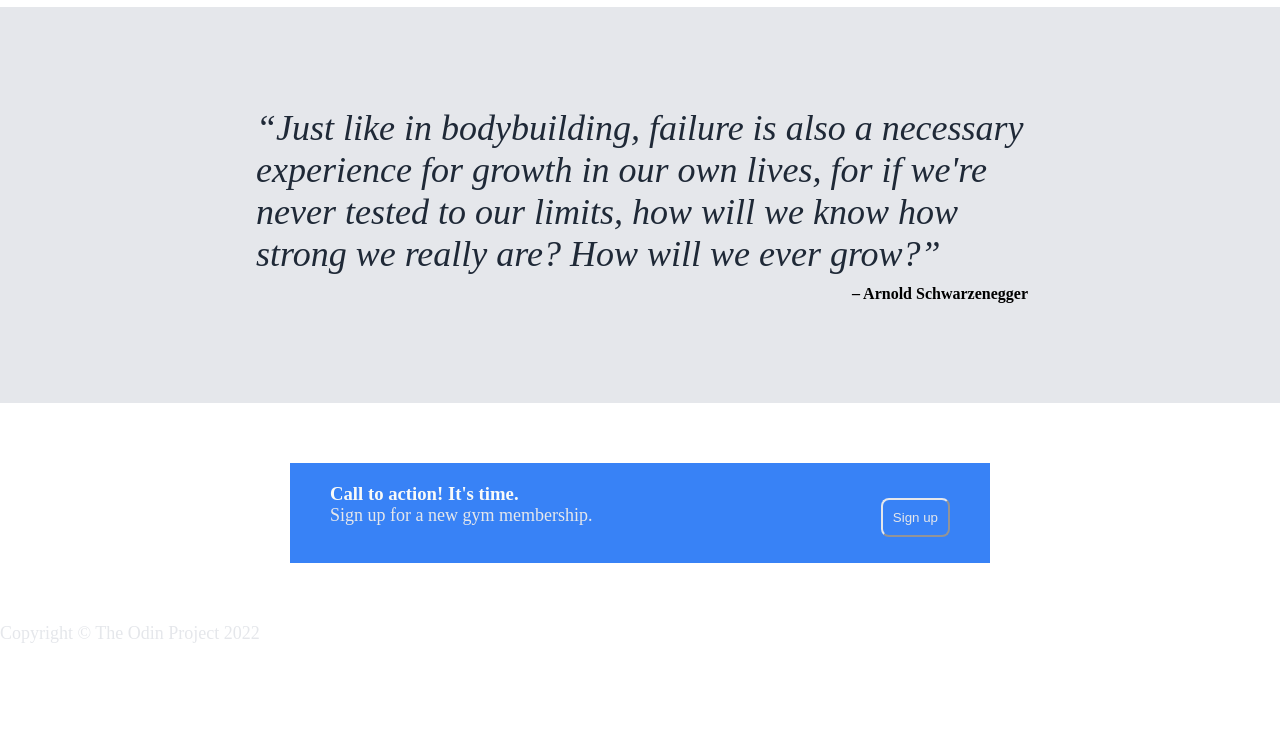
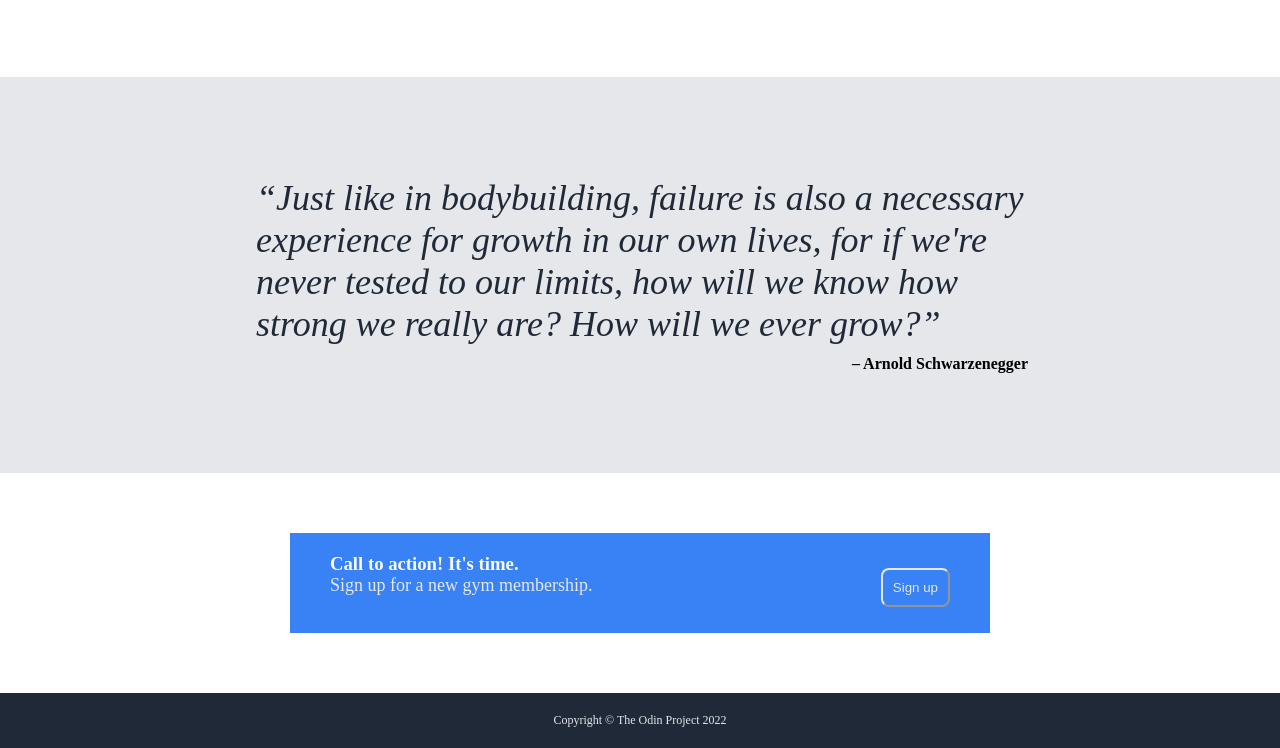
Before and after one commit to aayuReg/landingpage, a plain HTML site: page index.html in a window 1280 px wide. Shown: the part 1423-2171 px from the top of the page. Before the commit the page ends 2067 px from the top, so only its background shows below. Drawn offline with Linux system fonts and the light colour scheme.

Commit message:
Edit Header Section

```diff
--- a/index.html
+++ b/index.html
@@ -80,7 +80,7 @@
     </div>
 
     <footer>
-        <p>Copyright © The Odin Project 2022</p>
+        <p #foot>Copyright © The Odin Project 2022</p>
     </footer>
 
 </body>
--- a/styles.css
+++ b/styles.css
@@ -17,7 +17,7 @@ h1{
 a{
     text-decoration: none;
 }
-a,header p,.call-to-action p, footer p{
+a,header p,.call-to-action p{
     color: #E5E7EB;
     font-size: 18px;
 }
@@ -46,7 +46,7 @@ a,header p,.call-to-action p, footer p{
 .header-content{
     display: flex;
     justify-content: space-around;
-    margin-top: 120px;
+    margin-top: 100px;
     gap:20px;
 
 }
@@ -60,6 +60,7 @@ a,header p,.call-to-action p, footer p{
 }
 .fitness-image{
     width:600px;
+    padding-bottom: 90px;
 }
 .btn-1,.btn-2{
     padding: 10px;
@@ -147,3 +148,10 @@ cite{
 }
 
 /* FOOTER SECTION */
+footer{
+    background-color: #1F2937;
+    text-align: center;
+    padding: 20px 0;
+    color: #E5E7EB;
+    font-size: 12px;
+}
```
